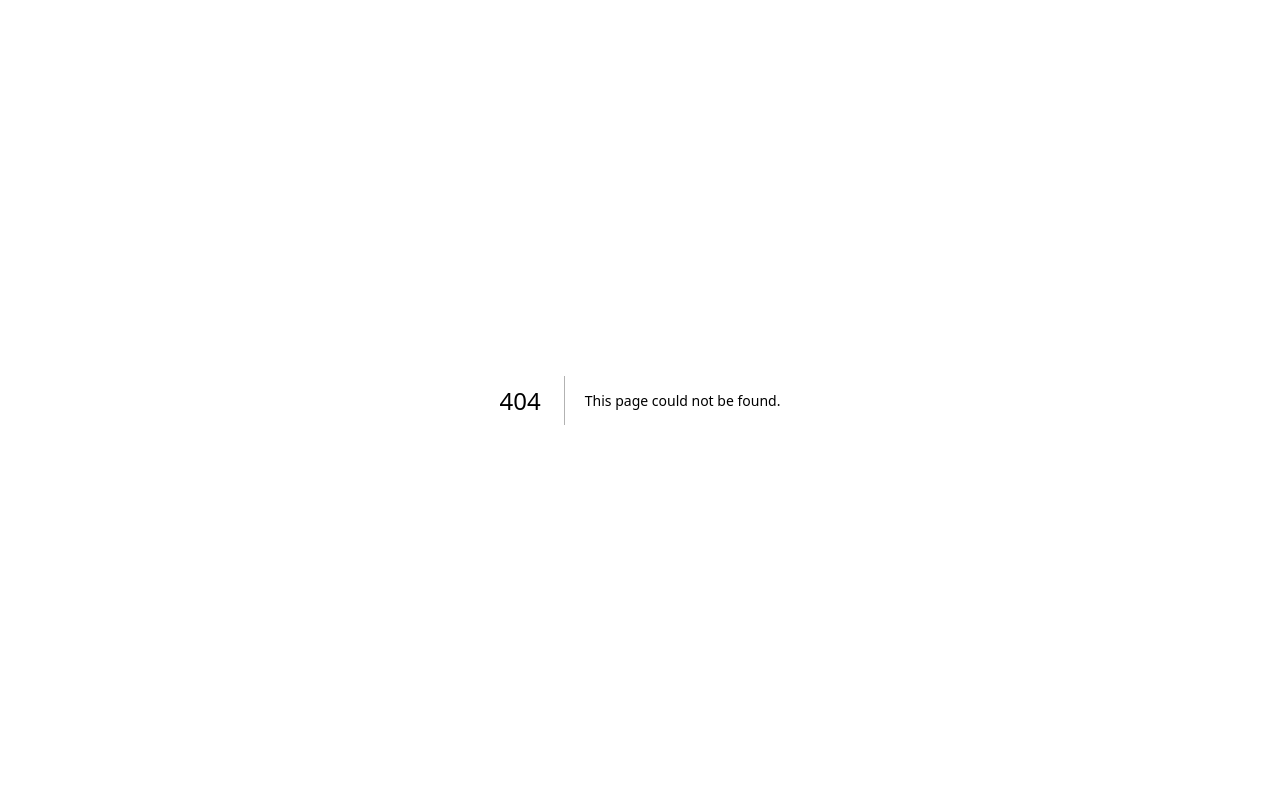
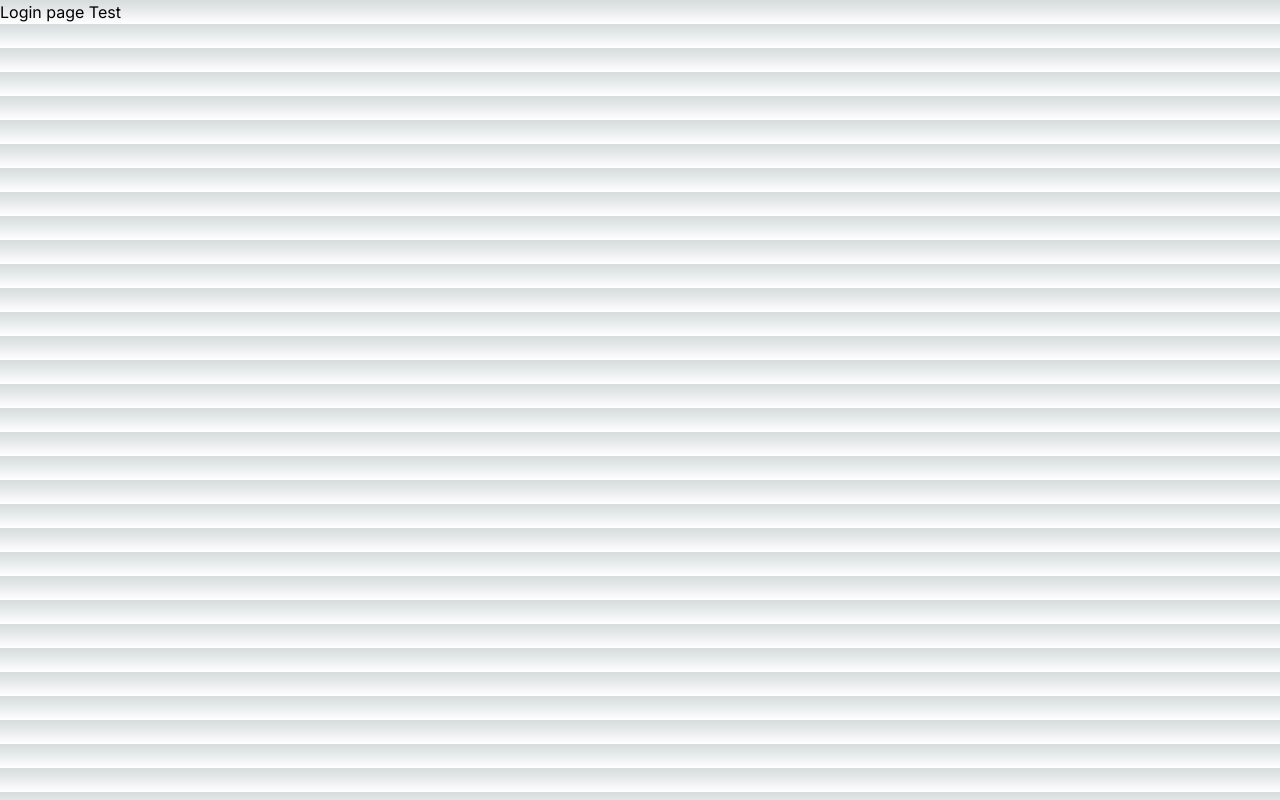
Before and after one commit to estraw1059/gnomengarde-ui, a Next.js app: page /login in a window 1280 px wide. Before the commit this address had no page. Built offline with nearby package versions, Linux system fonts and the light colour scheme.

Commit message:
login page setup and better understanding of nextjs

```diff
--- /dev/null
+++ b/src/app/login/page.tsx
@@ -0,0 +1,11 @@
+import React from 'react';
+
+const page = () => {
+    return (
+        <div>
+            Login page Test
+        </div>
+    );
+};
+
+export default page;
```
